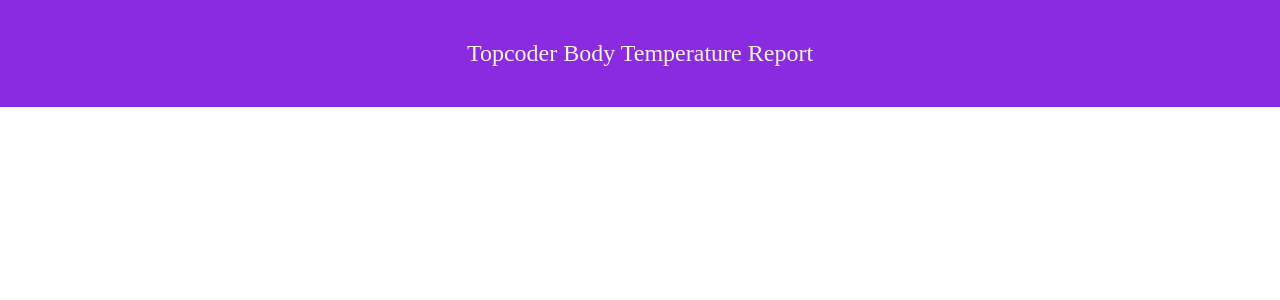
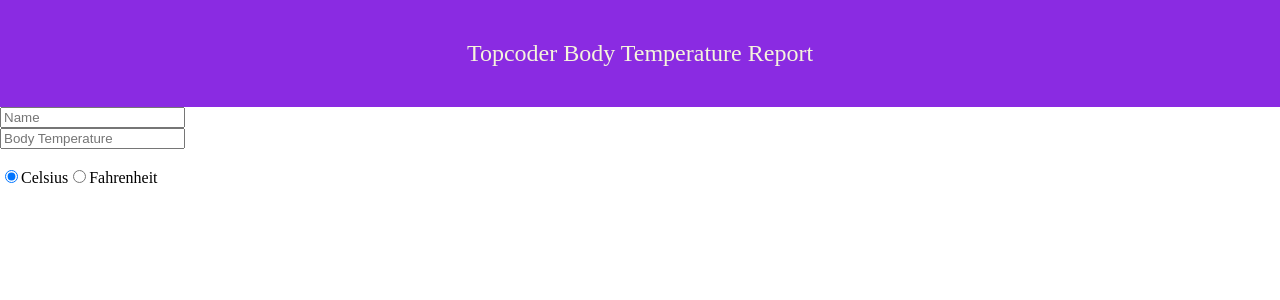
Before and after one commit to swapnilhk/body-temperature-report, a React (Create React App) app: page / in a window 1280 px wide. Shown: the top 300 px of the page. Built offline with nearby package versions, Linux system fonts and the light colour scheme; the HTML template or start-up script is replaced by a standard one.

Commit message:
Added record temperature form

```diff
--- a/src/App.js
+++ b/src/App.js
@@ -1,12 +1,13 @@
 import React from 'react';
-import logo from './logo.svg';
 import './styles.css';
 import Navbar from "./Navbar"
+import RecordTemperature from "./RecordTemperature"
 
 function App() {
   return (
     <React.Fragment>
       <Navbar/>
+      <RecordTemperature/>
     </React.Fragment>
   );
 }
--- /dev/null
+++ b/src/RecordTemperature.js
@@ -0,0 +1,67 @@
+import React from 'react'
+
+class RecordTemperature extends React.Component{
+
+    constructor(){
+        super()
+        this.state = {
+            tempError : "",
+            tempScale : "celsius"
+        }
+        console.log(this.state)
+    }
+
+    handleSubmit = () => {
+        console.log("Hi")
+    }
+
+    handleTempertureInput = (event) => {
+        const {value} = event.target
+        let patt = /^((\d+)|(\d+\.\d{1,}))$/;
+        let x = value.search(patt)
+        if(x === -1){
+            this.setState(prevState => {
+                prevState.tempError = "Invalid number"
+                return prevState
+            })
+        }
+        else{
+            let temp = value.split(".")
+            if(temp[1] != null && temp[1].length > 2){
+                this.setState(prevState => {
+                    prevState.tempError = "Only two digits after decimal"
+                    return prevState
+                })
+            }
+            else{
+                this.setState(prevState => {
+                    prevState.tempError = ""
+                    return prevState
+                })
+            }
+        }
+        console.log(this.state)
+    }
+
+    handleChange = (event) => {
+        const {name, value} = event.target
+        console.log(name+" "+value)
+        this.setState({
+            [name] : value
+        })
+        console.log(this.state)
+    }
+
+    render() {
+        return (
+            <form onSubmit={this.handleSubmit}>
+                <input placeholder="Name" type="text"/><br/>
+                <input placeholder="Body Temperature" type="text" value ={this.state.temp} onChange={this.handleTempertureInput}/><div className="error">{this.state.tempError}</div><br/>
+                <label><input type="radio" name="tempScale" value="celsius" checked={this.state.tempScale === "celsius"} onChange={this.handleChange}/>Celsius</label>
+                <label><input type="radio" name="tempScale" value="fahrenheit" checked={this.state.tempScale === "fahrenheit"} onChange={this.handleChange}/>Fahrenheit</label>
+            </form>
+        )
+    }
+}
+
+export default RecordTemperature
```
Also changed, not shown: src/actions/index.js (added, +11 -0 lines).
